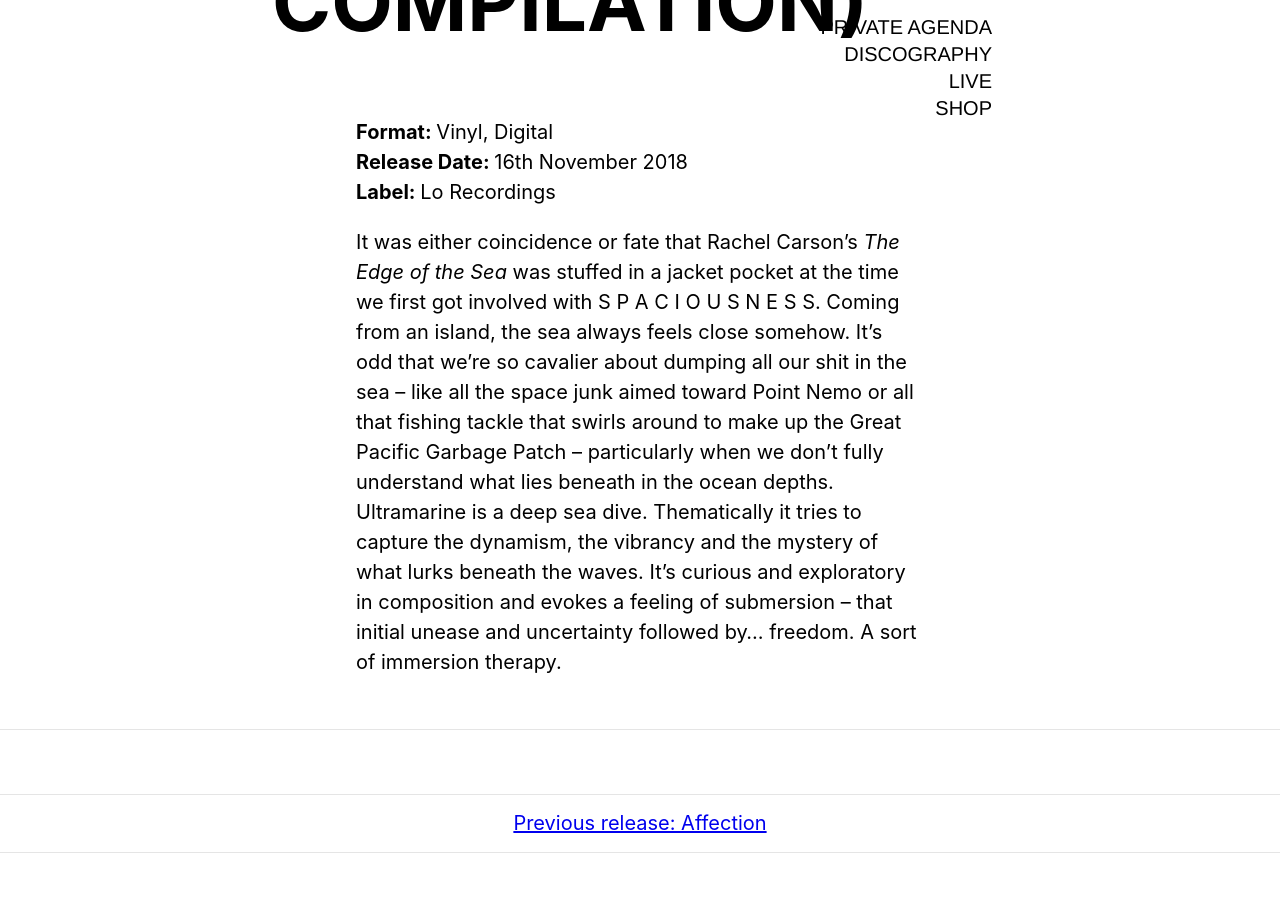
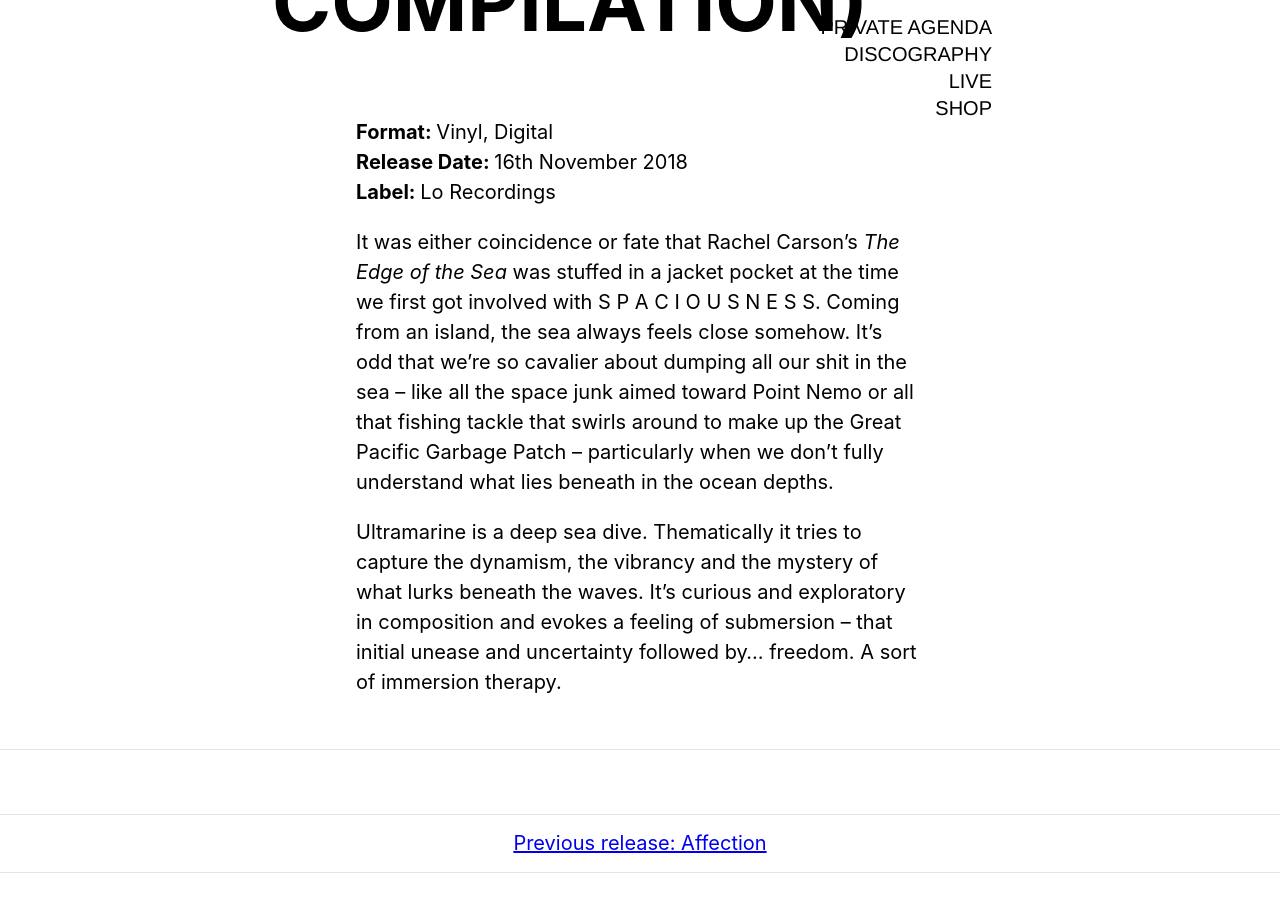
Before and after one commit to poulenc1899/private-agenda.com, a Jekyll site: the page built from _discography/spaciousness.md, in a window 1280 px wide and 900 px high, scrolled down 1366 px. Built offline with Jekyll 4.4.1, drawn with Linux system fonts in a browser that asks for light colours; nearby versions of some CDN libraries.

Commit message:
Update from Forestry.io - Updated spaciousness.md

```diff
--- a/_discography/spaciousness.md
+++ b/_discography/spaciousness.md
@@ -21,4 +21,10 @@ main-image: "/assets/img/affection-web-main-2.jpg"
 thumb-image: "/assets/img/affection-web-thumb-2.jpg"
 
 ---
-It was either coincidence or fate that Rachel Carson’s _The Edge of the Sea_ was stuffed in a jacket pocket at the time we first got involved with S P A C I O U S N E S S. Coming from an island, the sea always feels close somehow. It’s odd that we’re so cavalier about dumping all our shit in the sea – like all the space junk aimed toward Point Nemo or all that fishing tackle that swirls around to make up the Great Pacific Garbage Patch – particularly when we don’t fully understand what lies beneath in the ocean depths.  Ultramarine is a deep sea dive. Thematically it tries to capture the dynamism, the vibrancy and the mystery of what lurks beneath the waves. It’s curious and exploratory in composition and evokes a feeling of submersion – that initial unease and uncertainty followed by… freedom. A sort of immersion therapy.
+{% include release-style.md %}
+
+{: p1}
+It was either coincidence or fate that Rachel Carson’s _The Edge of the Sea_ was stuffed in a jacket pocket at the time we first got involved with S P A C I O U S N E S S. Coming from an island, the sea always feels close somehow. It’s odd that we’re so cavalier about dumping all our shit in the sea – like all the space junk aimed toward Point Nemo or all that fishing tackle that swirls around to make up the Great Pacific Garbage Patch – particularly when we don’t fully understand what lies beneath in the ocean depths.
+
+{: p}
+Ultramarine is a deep sea dive. Thematically it tries to capture the dynamism, the vibrancy and the mystery of what lurks beneath the waves. It’s curious and exploratory in composition and evokes a feeling of submersion – that initial unease and uncertainty followed by… freedom. A sort of immersion therapy.
```
